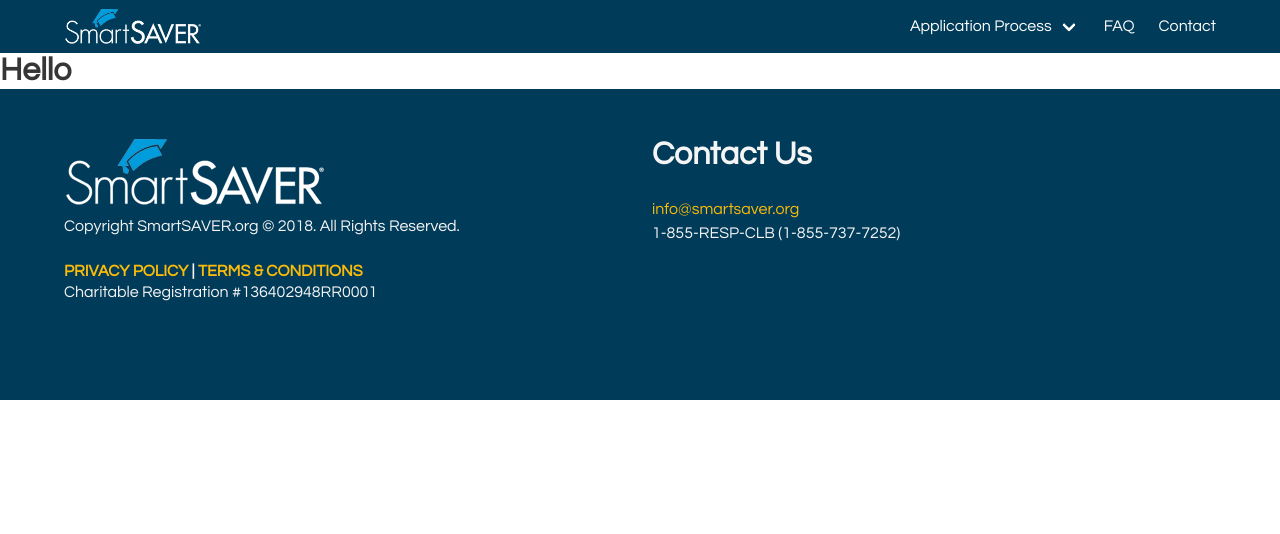
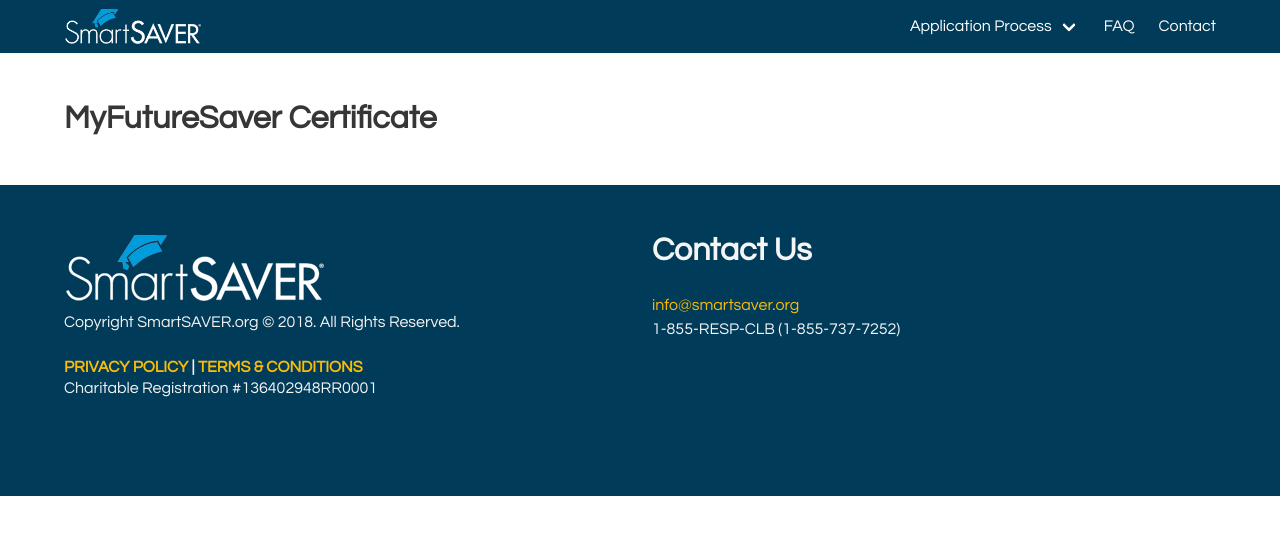
Before and after one commit to smartsaver/myfuturesaver-client, a Gatsby site: page / in a window 1280 px wide. Built offline with nearby package versions, Linux system fonts and the light colour scheme; Gatsby itself is replaced by a stand-in of ours.

Commit message:
Add jsPDF libary and components

```diff
--- a/package.json
+++ b/package.json
@@ -17,6 +17,7 @@
     "gatsby-remark-external-links": "0.0.4",
     "gatsby-source-filesystem": "^2.0.23",
     "gatsby-transformer-sharp": "^2.1.8",
+    "jspdf": "^1.5.3",
     "marked": "^0.6.0",
     "prop-types": "^15.6.2",
     "react": "^16.6.3",
--- /dev/null
+++ b/src/pages-components/certificate-app/components/index.js
@@ -0,0 +1,3 @@
+import Section from '../../../components/Section'
+
+export { Section }
--- /dev/null
+++ b/src/pages-components/certificate-app/index.js
@@ -0,0 +1,12 @@
+import React from 'react'
+import { Section } from './components'
+
+const CertificateApp = () => {
+  return (
+    <Section>
+      <h2 className="title">MyFutureSaver Certificate</h2>
+    </Section>
+  )
+}
+
+export default CertificateApp
--- a/src/pages-components/index/index.js
+++ b/src/pages-components/index/index.js
@@ -1,5 +1,6 @@
 import React from 'react'
 import HomeLayout from './HomeLayout'
+import CertificateApp from '../certificate-app'
 // import SEO from '../../components/Seo'
 // import SmartSaverBanner from './SmartSaverBanner'
 // import ClaimSection from './Claim'
@@ -35,7 +36,7 @@
 const IndexPage = () => {
   return (
     <HomeLayout>
-      <h2 className="title">Hello</h2>
+      <CertificateApp />
     </HomeLayout>
   )
 }
```
Also changed, not shown: 1 other file.
